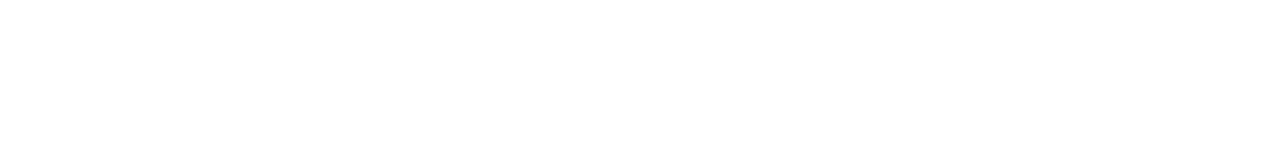
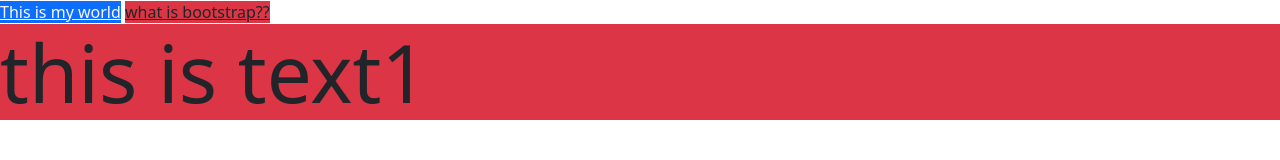
Before and after one commit to MohammadRuhulAmin/bootstrap-tutorial, a plain HTML site: page index.html in a window 1280 px wide. Drawn offline with Linux system fonts and the light colour scheme.

Commit message:
background color

```diff
--- a/index.html
+++ b/index.html
@@ -9,6 +9,11 @@
 </head>
 <body>
 
+   <a href="#" class="bg-primary text-light">This is my world</a>
+   <a href="#" class="bg-danger text-dark">what is bootstrap??</a>
+   <div class="bg-danger text-dark">
+   		<h3 class="display-1">this is text1</h3>
+   </div>
 
     <script src="js/bootstrap.js"></script>
 </body>
```
